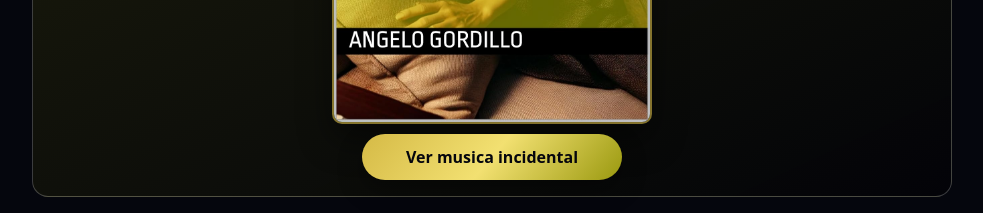
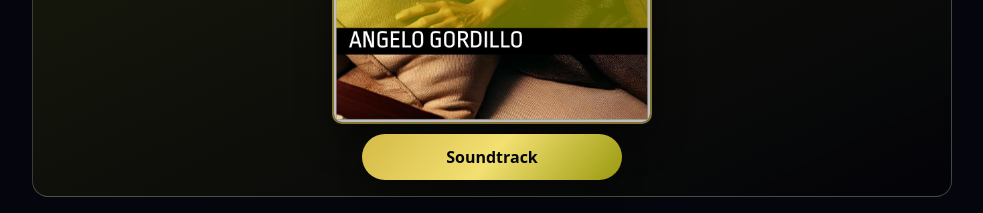
Before and after one commit to angelogordillo/Portento, a plain HTML site: page index.html in a window 1280 px wide. Shown: the part 1960-2173 px from the top of the page, without its empty margins (148-1131 px from the left). Drawn offline with Linux system fonts and the light colour scheme.

Commit message:
Cambiar CTA a Soundtrack

```diff
--- a/index.html
+++ b/index.html
@@ -286,7 +286,7 @@
       <a href="https://a.co/d/0cAcmmZw" target="_blank" rel="noopener noreferrer" aria-label="Ver Al Filo del Poder en Amazon">
         <img class="book-cover" src="./portada%20al%20filo%20del%20poder.jpg" alt="Portada del ebook Al Filo del Poder" />
       </a>
-      <a class="book-cta" href="/poder/">Ver musica incidental</a>
+      <a class="book-cta" href="/poder/">Soundtrack</a>
     </section>
 
     <section class="forotp" aria-label="Presentacion en Foro Total Play">
```
